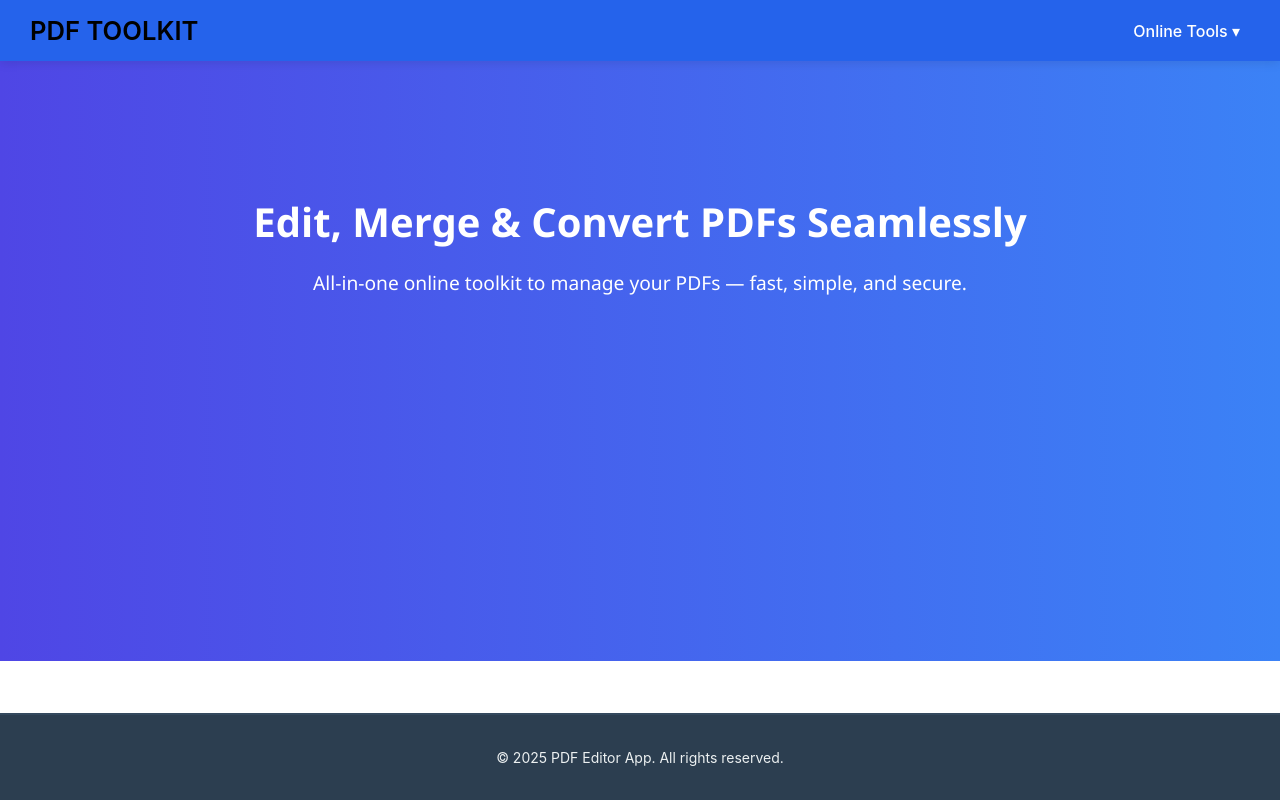
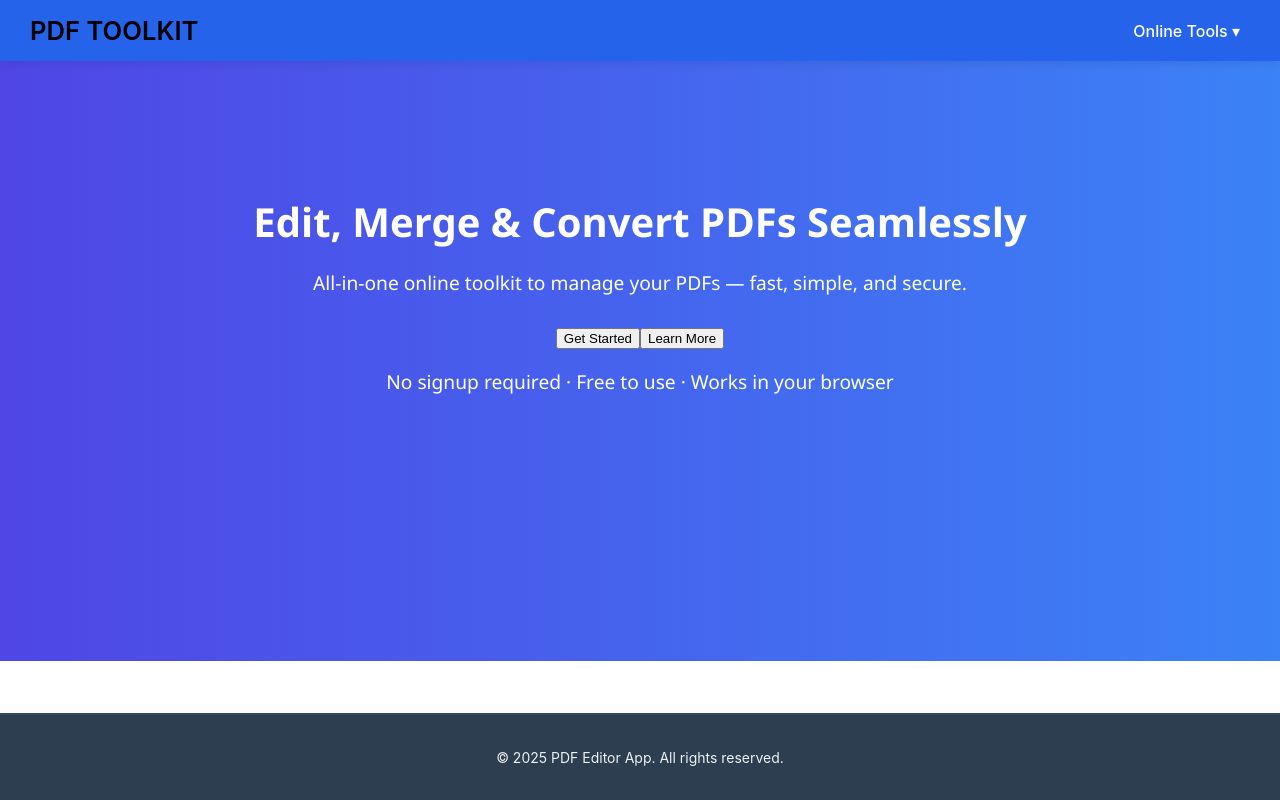
Before and after one commit to Seju1033/pdf-merge, a React (Create React App) app: page / in a window 1280 px wide. Built offline with nearby package versions, Linux system fonts and the light colour scheme.

Commit message:
Update Hero.jsx

```diff
--- a/src/components/Hero.jsx
+++ b/src/components/Hero.jsx
@@ -4,9 +4,17 @@
 const Hero = () => {
   return (
     <section className="hero">
-      <h1>Edit, Merge & Convert PDFs Seamlessly</h1>
-      <p>All-in-one online toolkit to manage your PDFs — fast, simple, and secure.</p>
+      <div className="hero-content">
+        <h1>Edit, Merge & Convert PDFs Seamlessly</h1>
+        <p>All-in-one online toolkit to manage your PDFs — fast, simple, and secure.</p>
 
+        <div className="hero-buttons">
+          <button className="primary-btn">Get Started</button>
+          <button className="secondary-btn">Learn More</button>
+        </div>
+
+        <p className="note">No signup required · Free to use · Works in your browser</p>
+      </div>
     </section>
   );
 };
```
